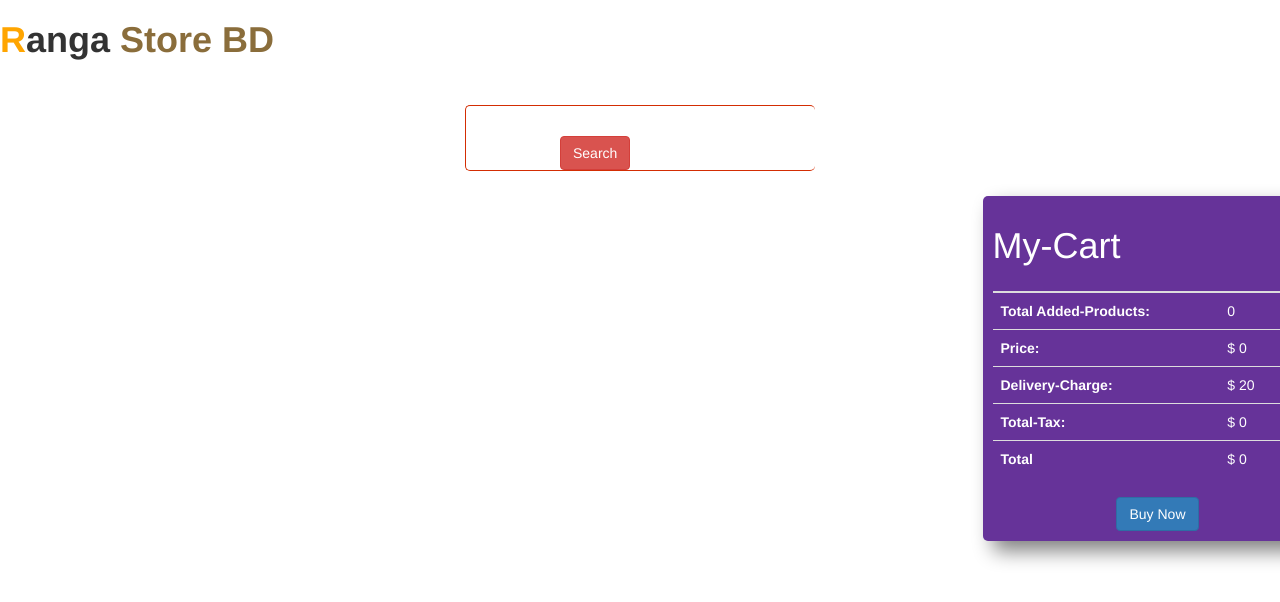
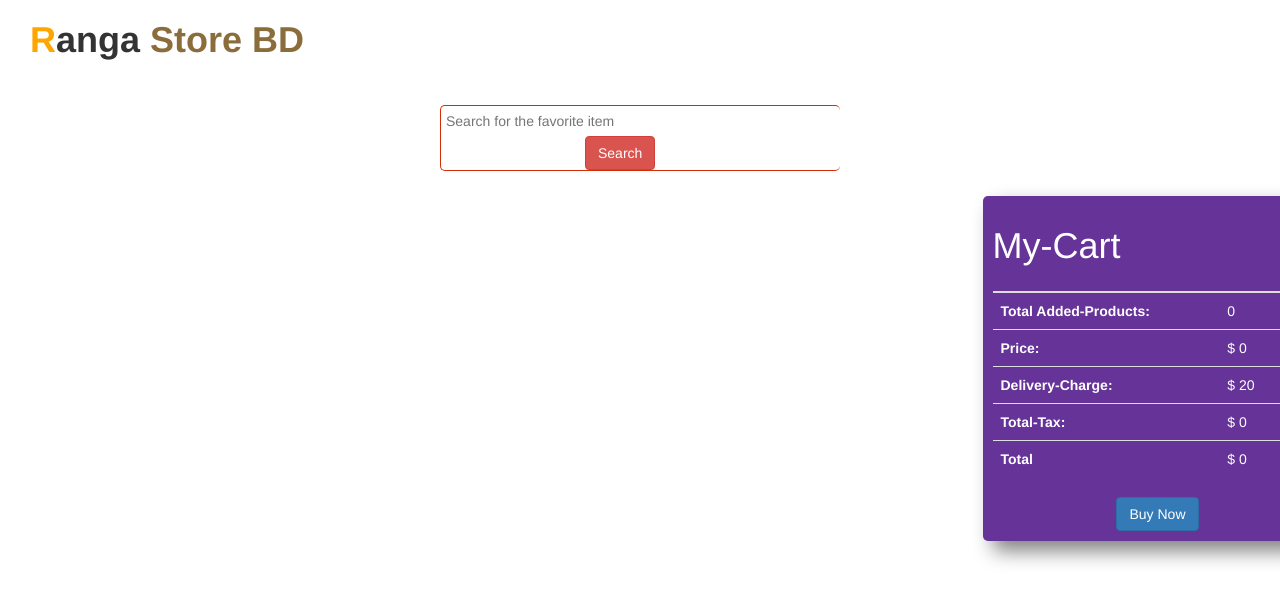
Before and after one commit to AL-AMIN-HUB/ranga-store, a plain HTML site: page index.html in a window 1280 px wide. Drawn offline with nearby package versions, Linux system fonts and the light colour scheme; no server answers.

```diff
--- a/css/style.css
+++ b/css/style.css
@@ -4,6 +4,7 @@ body {
   font-family: "Montserrat", sans-serif;
 }
 .header1 {
+  margin-left: 30px;
   font-weight: bold;
 }
 .first-letter {
@@ -21,7 +22,7 @@ body {
 }
 .search-box {
   border: 1px solid rgb(211, 45, 3);
-  width: 350px;
+  width: 400px;
   border-radius: 5px;
   margin: auto;
   margin-top: 30px;
@@ -31,7 +32,7 @@ body {
 .search-button {
   padding: 10px 50px;
   border-radius: 25px;
-  margin-left: 94px;
+  margin-left: 144px;
 }
 #all-products {
   display: grid;
--- a/index.html
+++ b/index.html
@@ -30,7 +30,7 @@
     <main class="main">
       <div class="search-field">
         <div class="search-box">
-          <input id="input-field" class="search-field" type="text" />
+          <input id="input-field" class="search-field" type="text" placeholder="Search for the favorite item" />
           <button
             type="submit"
             class="btn btn-danger search-button"
```
